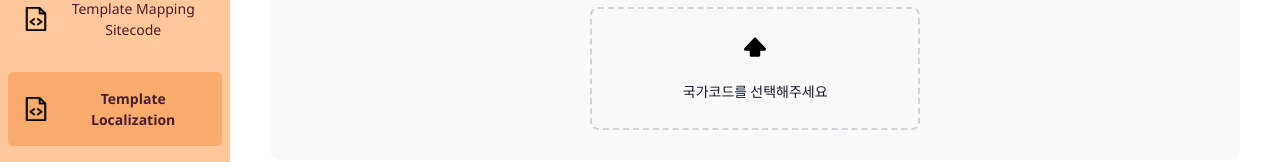
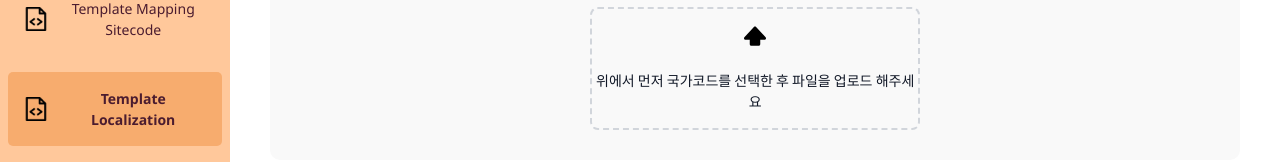
Before and after one commit to haley10309/recoder, a React (Vite) app in the folder client/: page /templates/localization in a window 1280 px wide. Shown: the part 321-483 px from the top of the page. Built offline with nearby package versions, Linux system fonts and the light colour scheme; no server answers.

Commit message:
fix text

```diff
--- a/client/src/Components/TemplateLocalization/FileUploadSection.jsx
+++ b/client/src/Components/TemplateLocalization/FileUploadSection.jsx
@@ -41,7 +41,7 @@ const FileUploadSection = ({
               <FileDropLabel htmlFor="dropzone-file">
                 <FileDropInner>
                   <img src={FileUploadIcon} alt="Upload" />
-                  <p className="mt-3 font-[500] text-[15px] text-center">{`${countryCode ? `국가코드가 '${countryCode}'로 변환된 코드.html 을 업로드 해 주세요` : '국가코드를 선택해주세요'} `}</p>
+                  <p className="mt-3 font-[500] text-[15px] text-center">{`${countryCode ? `국가코드가 '${countryCode}'로 변환된 코드.html 을 업로드 해 주세요` : '위에서 먼저 국가코드를 선택한 후 파일을 업로드 해주세요'} `}</p>
                 </FileDropInner>
                 <input id="dropzone-file" type="file" accept=".html" onChange={handleBackupFileUpload} hidden  />
               </FileDropLabel>
```
